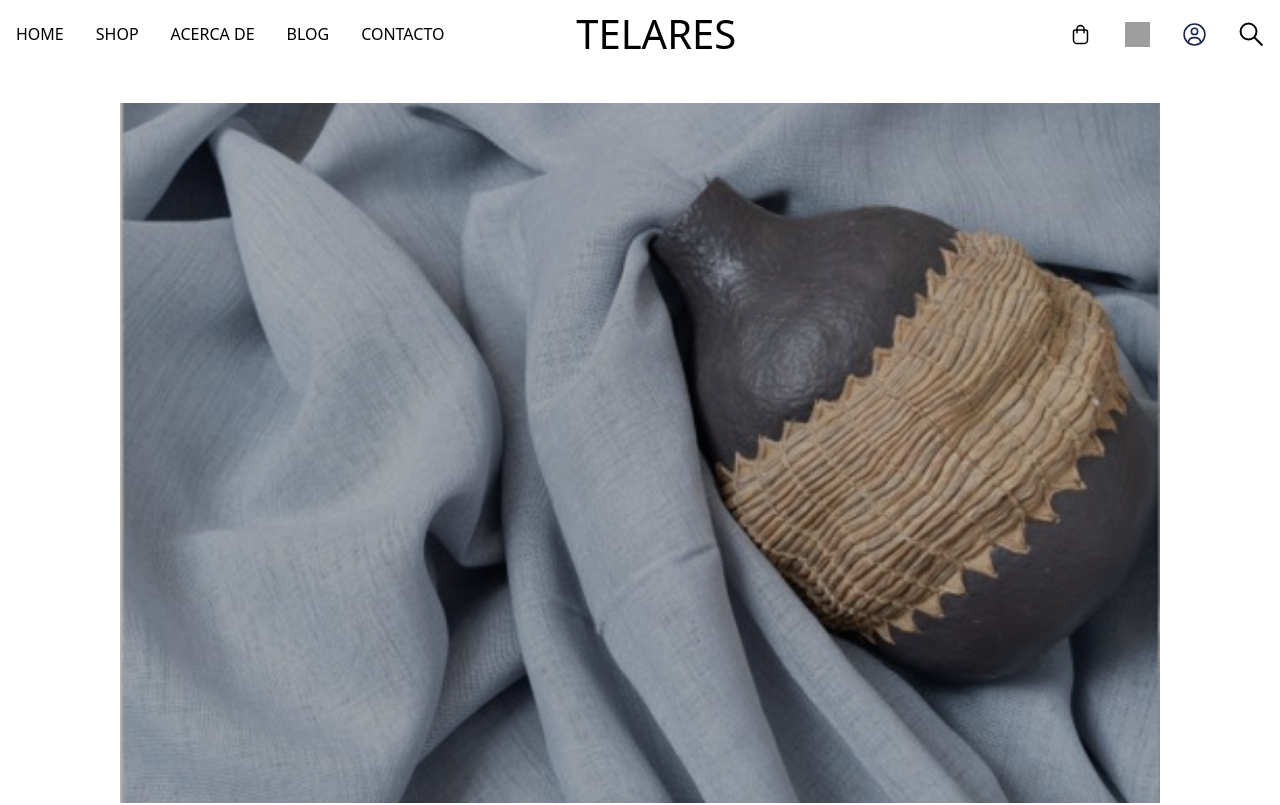
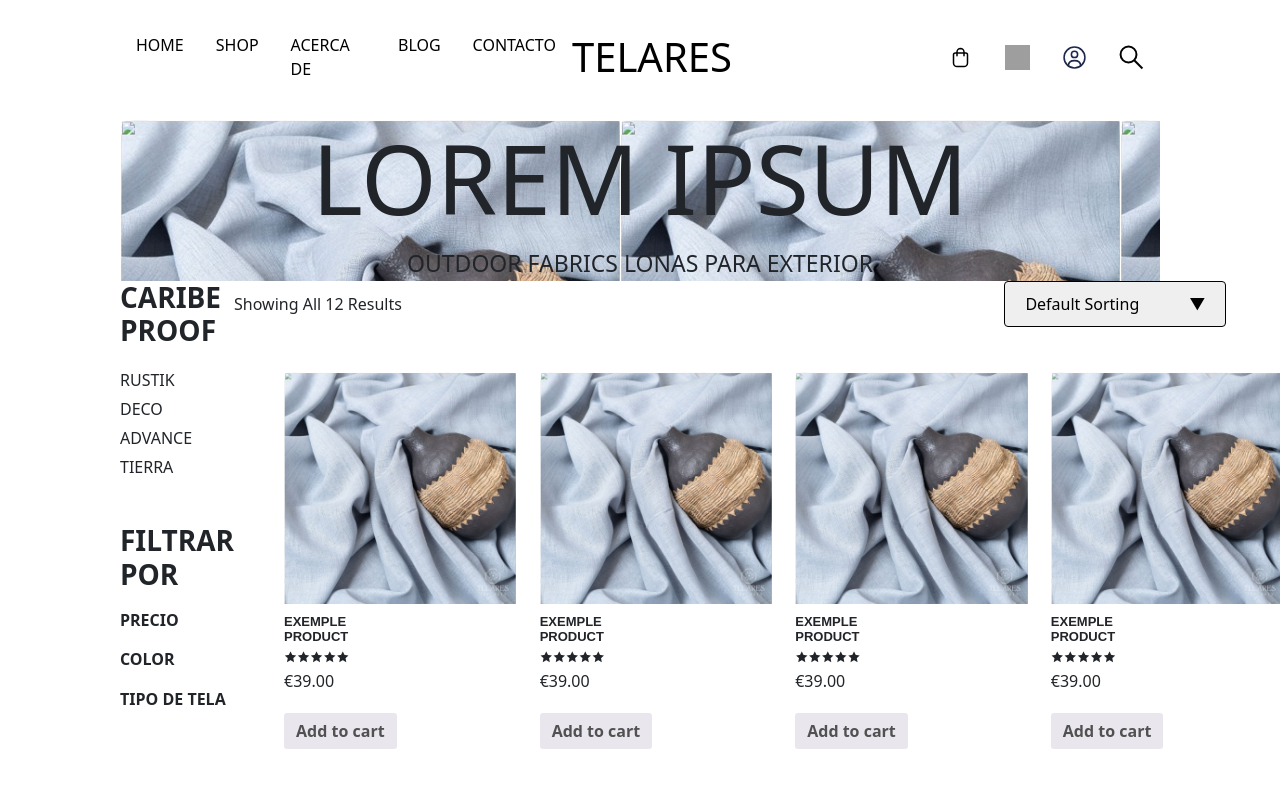
Before and after one commit to aetussilicon/telares, a React (Vite) app: page /shop in a window 1280 px wide. Shown: the top 805 px of the page. Built offline with nearby package versions, Linux system fonts and the light colour scheme; grey boxes are pictures that could not be loaded.

Commit message:
Pagina de compra criada e cards da página

```diff
--- a/src/Components/Elements/ShopCard.jsx
+++ b/src/Components/Elements/ShopCard.jsx
@@ -2,12 +2,12 @@ import "../../Styles/css/ShopCard.css"
 
 function ShopCard() {
     return (
-        <div className="container">
+        <div className="container shop-card-container">
             <div className="shopCard">
                 <img className="itemIcon" src="backgrounds/backgroundShop.png" alt="icon" />
                 <div className="cardInfo">
                     <h2 className="cardTitle">Exemple Product</h2>
-                    <p className="stars">🟊🟊🟊🟊🟊</p>
+                    <p className="stars no-hover">🟊🟊🟊🟊🟊</p>
                     <p className="price">€39.00</p>
                     <button type="button" className="btn btn-secondary cardButton">Add to cart</button>
                 </div>
--- a/src/Components/Pages/Shop.jsx
+++ b/src/Components/Pages/Shop.jsx
@@ -1,21 +1,25 @@
 import Header from "../Elements/Header";
 import ShopCard from "../Elements/ShopCard";
 import '../../Styles/css/Shop.css'
+import PageFooter from "../Elements/PageFooter";
+import { Link } from "react-router-dom";
 
 function Shop() {
 
     let result = 12;
 
-
     return (
         <>
+            <div className="container">
                 <Header />
-            <body>
-                <div className="container">
-                    <div className="banner bannerShop">
+                <div className="main-banner banner-shop">
+                    <div className="banner-shop-text">
+                        <h1>Lorem Ipsum</h1>
+                        <p className="no-hover">outdoor fabrics lonas para exterior</p>
                     </div>
-                    <div className="resultGrid d-flex justify-content-between">
-                        <div className="filtersColumn">
+                </div>
+                <div className="result-grid">
+                    <div className="filters-column">
                         <div className="filters">
                             <h3>Caribe Proof</h3>
                             <p>Rustik</p>
@@ -30,12 +34,13 @@ function Shop() {
                             <h2>Tipo de tela</h2>
                         </div>
                     </div>
-                        <div className="searchResult" >
-                            <div className="topRow d;-flex">
-                                <p>Showing all {result} results</p>
+                    <div className="search-result" >
+                        <div className="top-row">
+                            <p className="count-of-results no-hover">Showing all {result} results</p>
+                            <div className="dropdown-menus">
                                 <div className="dropdown">
-                                    <button className="dropdownButton d-flex">
-                                        <p>Default sorting</p>
+                                    <button className="dropdown-button">
+                                        <p className="no-hover">Default sorting</p>
                                         <p>▼</p>
                                     </button>
                                     <div className="dropdown-content">
@@ -46,49 +51,43 @@ function Shop() {
                                         <a href="#">Sort by price: high to low</a>
                                     </div>
                                 </div>
+                                <div className="dropdown filters-dropdown">
+                                    <button className="dropdown-button">
+                                        <p className="no-hover">Filtrar Por</p>
+                                        <p>▼</p>
+                                    </button>
+                                    <div className="dropdown-content">
+                                        <Link href="#">Rustik</Link>
+                                        <Link href="#">Deco</Link>
+                                        <Link href="#">Advance</Link>
+                                        <Link href="#">Tierra</Link>
+                                        <Link href="#">Precio</Link>
+                                        <Link href="#">Color</Link>
+                                        <Link href="#">Tipo de Tela</Link>
+                                    </div>
+                                </div>
+                            </div>
                         </div>
                         <div className="cards">
-                                <div className="cards2">
                             <ShopCard />
-                                </div>
-                                <div className="cards2">
                             <ShopCard />
-                                </div>
-                                <div className="cards2">
                             <ShopCard />
-                                </div>
-                                <div className="cards2">
                             <ShopCard />
-                                </div>
-                                <div className="cards2">
                             <ShopCard />
-                                </div>
-                                <div className="cards2">
                             <ShopCard />
-                                </div>
-                                <div className="cards2">
                             <ShopCard />
-                                </div>
-                                <div className="cards2">
                             <ShopCard />
-                                </div>
-                                <div className="cards2">
                             <ShopCard />
-                                </div>
-                                <div className="cards2">
                             <ShopCard />
-                                </div>
-                                <div className="cards2">
                             <ShopCard />
-                                </div>
-                                <div className="cards2">
                             <ShopCard />
                         </div>
                     </div>
                 </div>
             </div>
+            <div>
+                <PageFooter />
             </div>
-            </body>
         </>
     );
 }
--- a/src/Styles/css/Shop.css
+++ b/src/Styles/css/Shop.css
@@ -1,94 +1,88 @@
 /* Filters Section*/
-.bannerShop {
+.banner-shop {
   background-image: url(/backgrounds/backgroundShop.png) !important;
 }
 
-@media screen and (max-width: 576px) {
-
-  .resultGrid {
-    padding: auto;
-  }
-
-  .filtersColumn {
-    .filters {
-      display: none;
-    }
-  }
-
-.cards {
-  width: fit-content !important;
-}
-  .searchResult {
-    .cards {
-      grid-template-columns: none;
-    }
-    .dropdown {
-      display: none;
-    }
-  }
-
-
+.banner-shop-text {
+  display: flex;
+  align-items: center;
+  justify-content: center;
+  flex-direction: column;
+  position: relative;
+  z-index: 2;
+  top: 35%;
 }
 
-@media screen and (min-width: 1200px) {
-
-  .searchResult {
-    .cards {
-      grid-template-columns: repeat(4, 225.6px) !important;
-      width: 998px;
-    }
-  }
+.banner-shop-text h1, p{
+  text-transform: uppercase;
 }
 
-.filters {
-  margin-bottom: 50px;
-  line-height: 1.2em;
+.banner-shop-text h1 {
+  font-size: 97px;
+  font-family: var(--title-default-font);
+  color: var(--banner-text-color);
+  font-weight: 500;
+  margin-bottom: 11px;
 }
 
-.filters > h3 {
-  font-family: "Playfair Display", Sans-serif;
+.banner-shop-text p {
+  font-size: 23px;
+  font-family: var(--text-default-font);
+  color: var(--banner-text-color);
+  margin: 0;
+}
+
+.result-grid {
+  display: flex;
+  justify-content: space-between;
+}
+
+.filters-column {
+  text-transform: uppercase;
+  display: flex;
+  flex-direction: column;
+  gap: 40px;
+}
+
+.filters h3 {
+  font-family: var(--title-default-font);
   margin-bottom: 20px;
-  font-size: 20px;
   font-weight: 800;
 }
 
-.filters > h2 {
-  font-family: "Playfair Display", Sans-serif;
+.filters h2, p {
+  color: var(--text-color);
+  font-family: var(--text-default-font);
   font-size: 16px;
-  font-weight: 800;
+  margin-bottom: 0;
 }
 
-.filters > p {
-  font-family: "Fira Sans", sans-serif;
-  cursor: pointer;
+.filters p {
+  margin-bottom: 5px;
 }
 
-.filters > p:hover {
-  color: #d1bfb5;
+.filters h2 {
+  font-family: var(--title-default-font);
+  font-weight: 800;
+  margin-bottom: 20px;
 }
 
-.filtersColumn {
-  text-transform: uppercase;
+.search-result {
+  display: flex;
+  flex-direction: column;
+  gap: 30px;
 }
 
-.categoryFilter {
-  margin-bottom: 50px;
+.top-row {
+  display: flex;
+  justify-content: space-between;
+  align-items: center;
 }
 
 
-/* topRow Section */
-
-.topRow {
-  align-items: center;
-  justify-content: space-between;
-  margin-bottom: 20px;
-}
-
-.topRow > p {
-  pointer-events: none;
-}
-
-.dropdownButton {
+/* Dropdown menu section */
+.dropdown-button {
+  display: flex;
   border: 1px solid #000000;
   border-radius: 4px;
   padding: 10px 20px;
@@ -96,12 +90,11 @@
   background-color: #efefef;
 }
 
-.dropdownButton > p {
-  margin: 0;
+.top-row p {
+  text-transform: capitalize;
 }
 
 .dropdown {
-  position: relative;
   display: inline-block;
 }
 
@@ -130,15 +123,83 @@
   display: block;
 }
 
-/* results Section */
-
-.searchResult {
-  flex-direction: column;
+.cards {
+  display: grid;
+  gap: 30px;
+  grid-template-columns: repeat(4, 225.6px);
+  width: 998px;
 }
 
-.cards {
-  display: grid;
+@media (max-width: 576px) {
+  .banner-shop-text h1 {
+    font-size: 40px;
+  }
+  .banner-shop-text p {
+    font-size: 20px;
+  }
 
-  gap: 30px;
+
+
+  .cards {
+    display: flex;
+    flex-direction: column;
+    width: auto;
+  }
+
+  .dropdown-menus{
+    display: flex;
+    flex-direction: row;
+    gap: 90px !important;
+  }
+
+  .dropdown-button {
+    gap: 10px;
+  }
+
+  .dropdown-content a {
+    font-size: 18px;
+  }
+}
+
+@media (max-width: 768px) {
+  .count-of-results {
+    display: none;
+  }
+
+  .filters-column{
+    display: none;
+  }
+
+  .dropdown-menus{
+    display: flex;
+    flex-direction: row;
+    gap: 320px;
+  }
+
+  .cards {
+    display: flex;
+    flex-direction: row;
+    flex-wrap: wrap;
+    width: auto;
+  }
+
 
 }
+
+@media (min-width: 1024px) {
+  .filters-dropdown {
+    display: none;
+  }
+
+  .cards {
+    grid-template-columns: repeat(3, 225.6px);
+    width: auto;
+  }
+}
+
+@media (min-width: 1200px) {
+  .cards {
+    grid-template-columns: repeat(4, 225.6px);
+    width: auto;
+  }
+}
```
Lines whose indentation alone changed are shown as unchanged.
